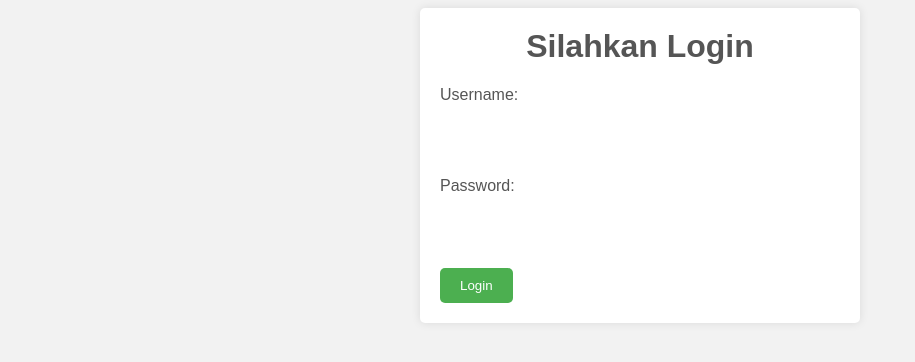
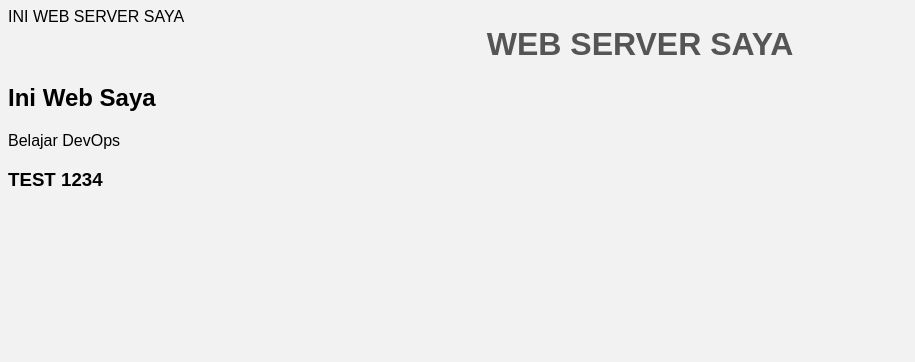
Before and after one commit to akbarhadiee123/apps-akbar, a plain HTML site: page repo-git/index.html in a window 1280 px wide. Shown: the whole page, without its empty margins (0-915 px from the left). Drawn offline with Linux system fonts and the light colour scheme.

Commit message:
Update index.html

```diff
--- a/repo-git/index.html
+++ b/repo-git/index.html
@@ -1,19 +1,9 @@
-<!DOCTYPE html>
-<html>
-<head>
-	<title>Halaman Login</title>
-	<link rel="stylesheet" type="text/css" href="style/style.css">
-</head>
-<body>
-	<div class="login-box">
-		<h1>Silahkan Login</h1>
-		<form>
-			<label for="username">Username:</label>
-			<input type="text" id="username" name="username"><br><br>
-			<label for="password">Password:</label>
-			<input type="password" id="password" name="password"><br><br>
-			<input type="submit" value="Login">
-		</form>
-	</div>
-</body>
-</html>
+INI WEB SERVER SAYA
+
+<h1>WEB SERVER SAYA</h1>
+<h2>Ini Web Saya</h2>
+<p>Belajar DevOps</p>
+
+<H3> TEST 1234 </H3>
+
+<link rel="stylesheet" href="style/style.css">
```
